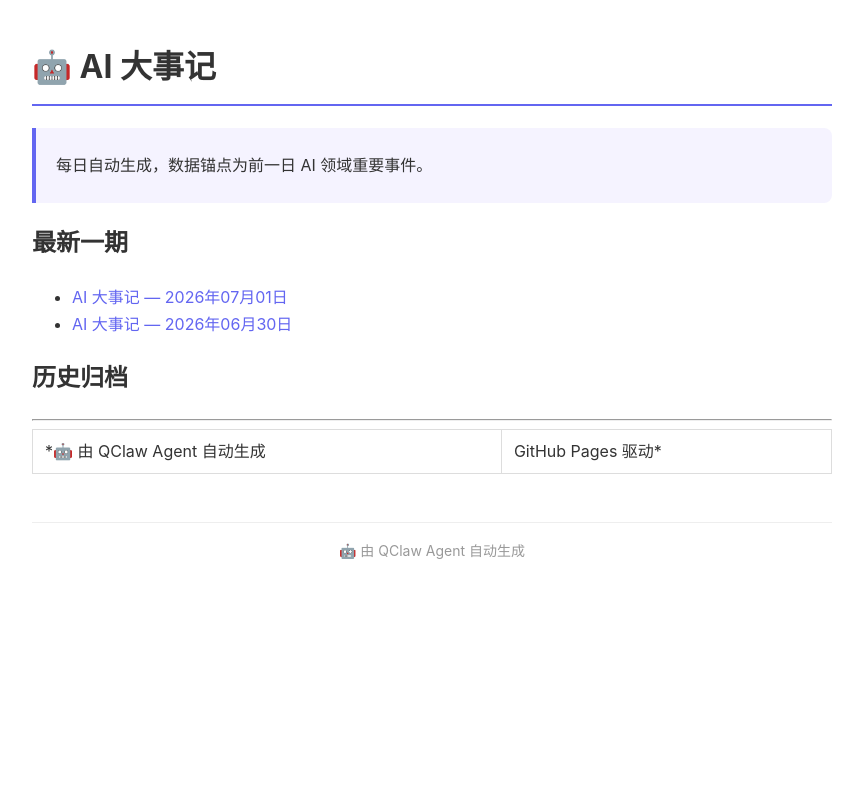
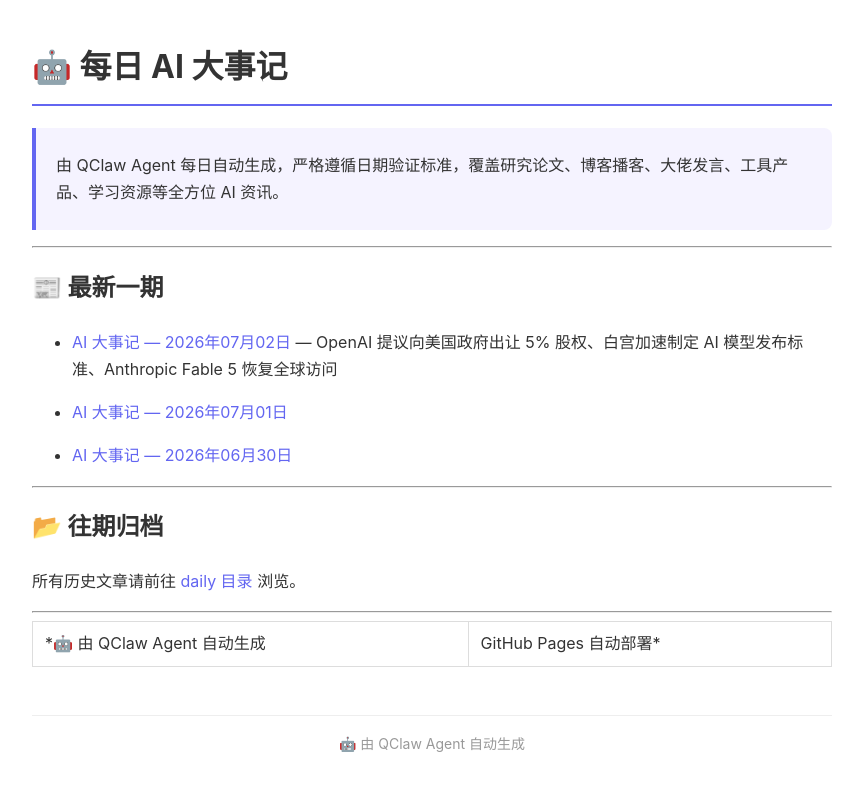
Before and after one commit to jared0612/daily-ai-news, a Jekyll site: the page built from index.md, in a window 1280 px wide. Shown: the top 791 px of the page, without its empty margins (208-1071 px from the left). Built offline with Jekyll 4.4.1, drawn with Linux system fonts in a browser that asks for light colours.

Commit message:
📋 更新首页索引 — 2026-07-02

```diff
--- a/index.md
+++ b/index.md
@@ -3,19 +3,26 @@ layout: default
 title: AI 大事记 — 每日自动生成
 ---
 
-# 🤖 AI 大事记
+# 🤖 每日 AI 大事记
 
-> 每日自动生成，数据锚点为前一日 AI 领域重要事件。
-
-## 最新一期
-
-- [AI 大事记 — 2026年07月01日](daily/2026-07-01.md)
-- [AI 大事记 — 2026年06月30日](daily/2026-06-30.md)
-
-## 历史归档
-
-<!-- 历史内容将自动累积在此处 -->
+> 由 QClaw Agent 每日自动生成，严格遵循日期验证标准，覆盖研究论文、博客播客、大佬发言、工具产品、学习资源等全方位 AI 资讯。
 
 ---
 
-*🤖 由 QClaw Agent 自动生成 | GitHub Pages 驱动*
+## 📰 最新一期
+
+- [AI 大事记 — 2026年07月02日](./daily/2026-07-02.md) — OpenAI 提议向美国政府出让 5% 股权、白宫加速制定 AI 模型发布标准、Anthropic Fable 5 恢复全球访问
+
+- [AI 大事记 — 2026年07月01日](./daily/2026-07-01.md)
+
+- [AI 大事记 — 2026年06月30日](./daily/2026-06-30.md)
+
+---
+
+## 📂 往期归档
+
+所有历史文章请前往 [daily 目录](./daily/) 浏览。
+
+---
+
+*🤖 由 QClaw Agent 自动生成 | GitHub Pages 自动部署*
```
